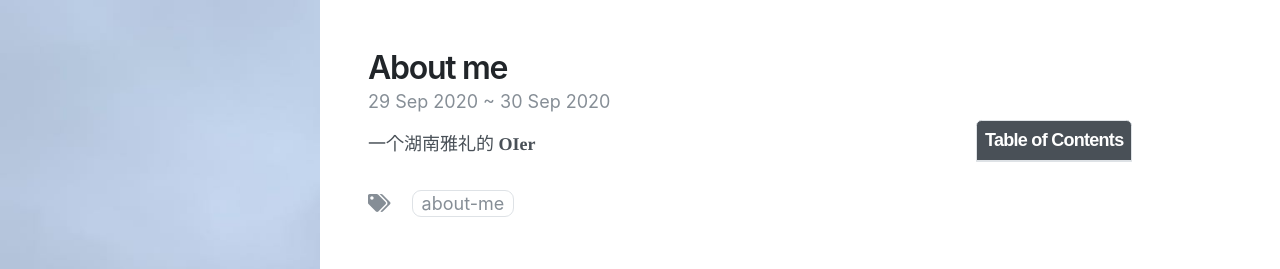
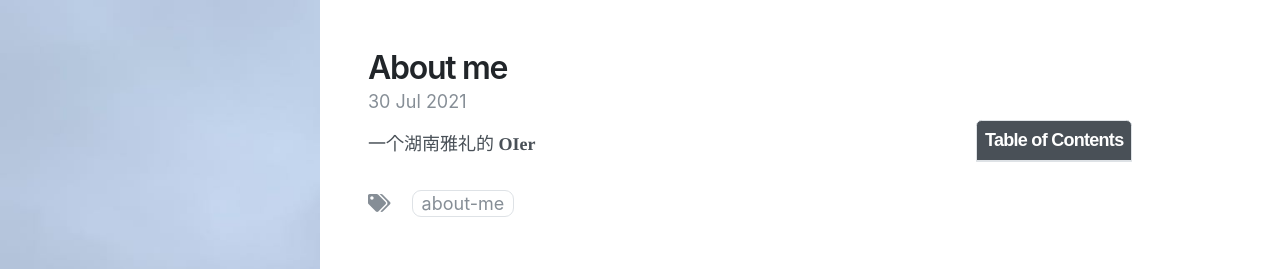
Before and after one commit to syzf2222/syzf2222.github.io, a Jekyll site: the page built from _posts/2021-07-30-About-Me.md, in a window 1280 px wide. Shown: the top 269 px of the page. Built offline with Jekyll 4.4.1, drawn with Linux system fonts in a browser that asks for light colours; nearby versions of some CDN libraries.

Commit message:
Update 2021-07-30-About-Me.md

```diff
--- a/_posts/2021-07-30-About-Me.md
+++ b/_posts/2021-07-30-About-Me.md
@@ -1,8 +1,6 @@
 ---
 layout: post
 title: About me
-date: 2020-09-29 23:18 +0800
-last_modified_at: 2020-10-01 01:08:25 +0800
 tags: [About Me]
 toc:  true
 ---
```
